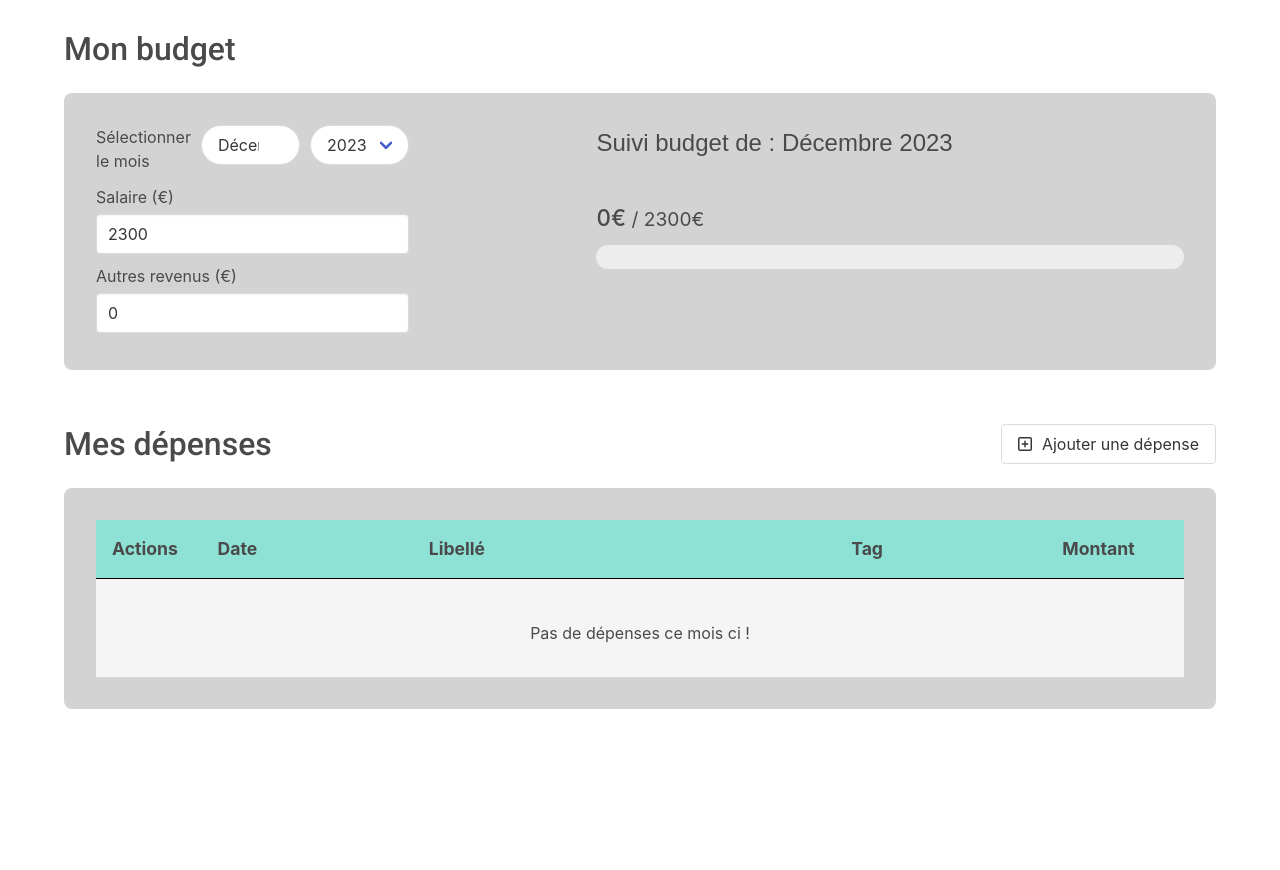
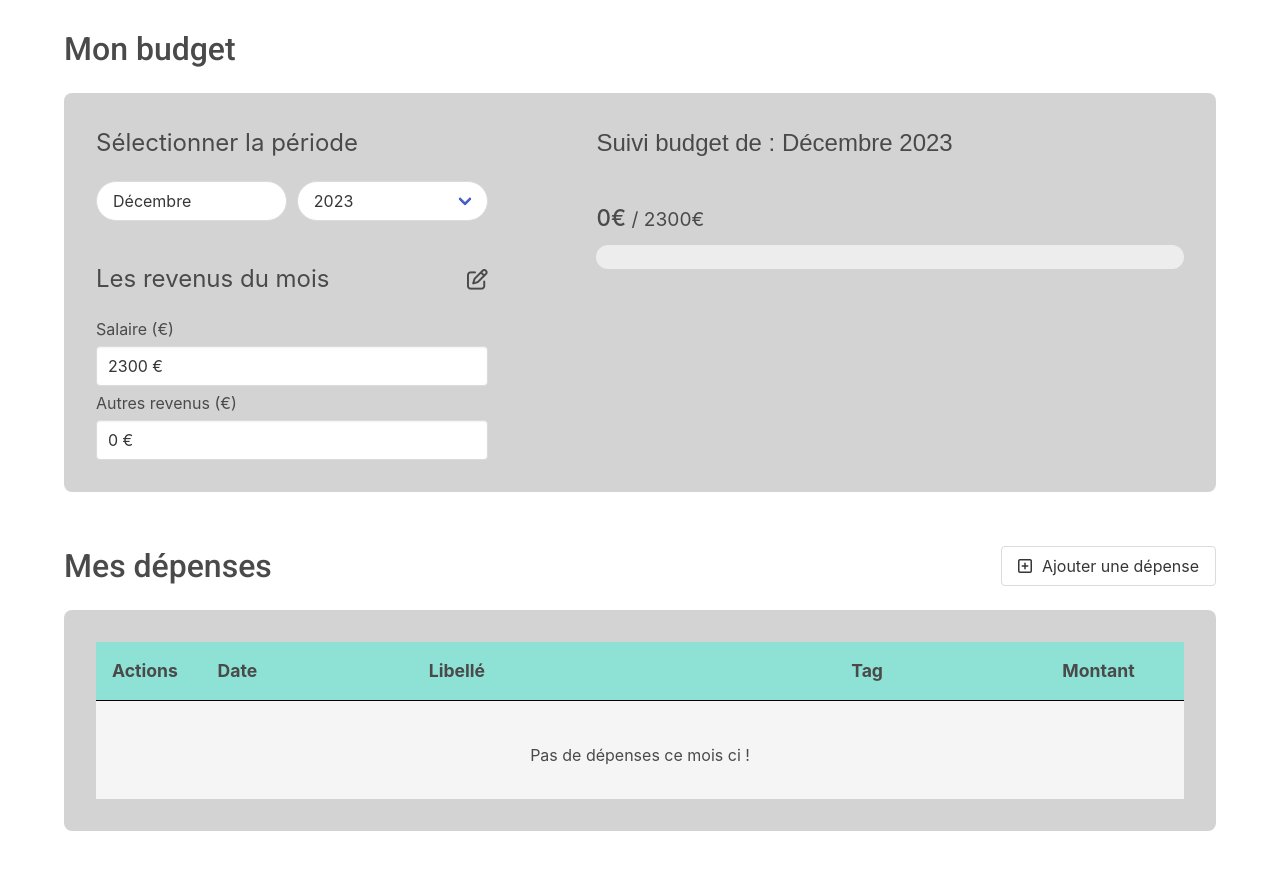
Before and after one commit to AntoineGrb/budget-monitor-react, a React (Vite) app: page / in a window 1280 px wide. Shown: the top 870 px of the page. Before the commit the page ends 800 px from the top, so only its background shows below. Built offline with nearby package versions, Linux system fonts and the light colour scheme.

Commit message:
feat : revue du form incomes + création du composant EditSalary

```diff
--- a/src/components/Budget/Budget.jsx
+++ b/src/components/Budget/Budget.jsx
@@ -77,8 +77,8 @@ const Budget = ({depenses , filteredDepenses, setFilteredDepenses}) => {
 
             <section className="budget-panel">
                 <div className="inputs">
+                    <h2 className='inputs__title'> Sélectionner la période </h2>
                     <div className="inputs__date select is-rounded">
-                        <label> Sélectionner le mois </label>
                         <select value={month} onChange={e => setMonth(e.target.value)} name="month" id="month">
                             {months.map((month , index) => (
                                 <option key={index} value={month.number}> {month.name} </option>
@@ -90,11 +90,15 @@ const Budget = ({depenses , filteredDepenses, setFilteredDepenses}) => {
                             ))}
                         </select>
                     </div>
+                    <h2 className='inputs__title'>
+                        Les revenus du mois
+                        <i className="fa-regular fa-pen-to-square" title='Editer les revenus mensuels'></i>
+                    </h2>
                     <div className="inputs__incomes">
                         <label> Salaire (€) </label>
-                        <input value={salary} onChange={e => setSalary(parseInt(e.target.value))} className="input" type="number" name="salary" id="salary" min="0"/>
+                        <span className='input salary'> 2300 €</span>
                         <label> Autres revenus (€) </label>
-                        <input value={otherIncomes} onChange={e => setOtherIncomes(parseInt(e.target.value))} className="input" type="number" name="other-incomes" id="other-incomes" min="0"/>
+                        <span className='input salary'> 0 €</span>
                     </div>
                 </div>
                 <div className="display">
--- a/src/components/Budget/Budget.scss
+++ b/src/components/Budget/Budget.scss
@@ -18,10 +18,22 @@
         flex-direction: column;
         gap: 20px;
 
+        &__title {
+            display: flex;
+            justify-content: space-between;
+            align-items: center;
+
+            i {
+                cursor: pointer;
+                font-size: 1.3rem;
+            }
+        }
+
         .inputs__date {
-            width: 80%;
+            width: 100%;
             display: flex;
             gap: 10px;
+            margin-bottom: 20px;
 
             select {
                 width: 100%;
@@ -32,7 +44,7 @@
             display: flex;
             flex-direction: column;
             gap: 5px;
-            width: 80%;
+            width: 100%;
 
             label {
                 margin-bottom: 0;
```
Also changed, not shown: src/components/Forms/EditSalaryForm.jsx (added, +79 -0 lines).
